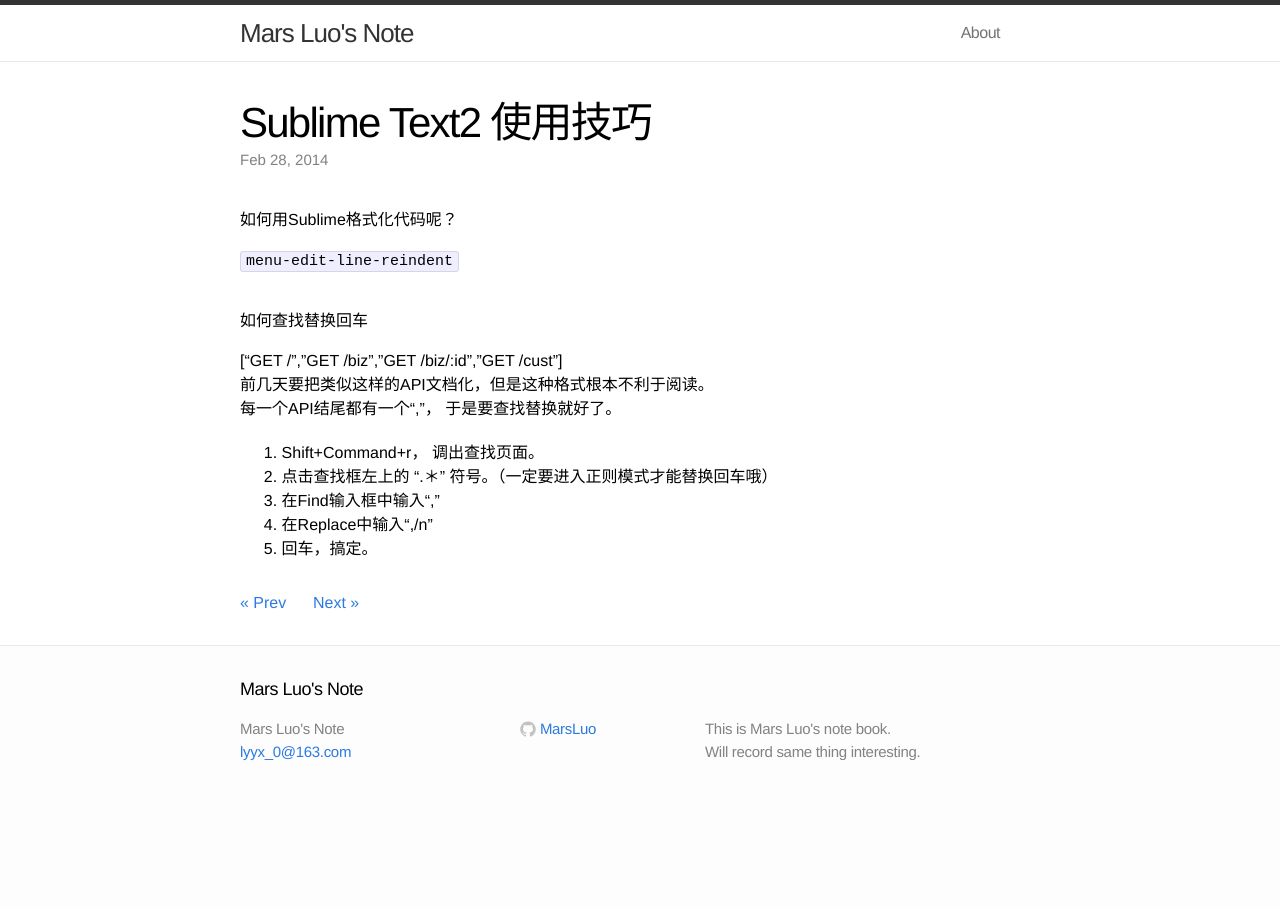
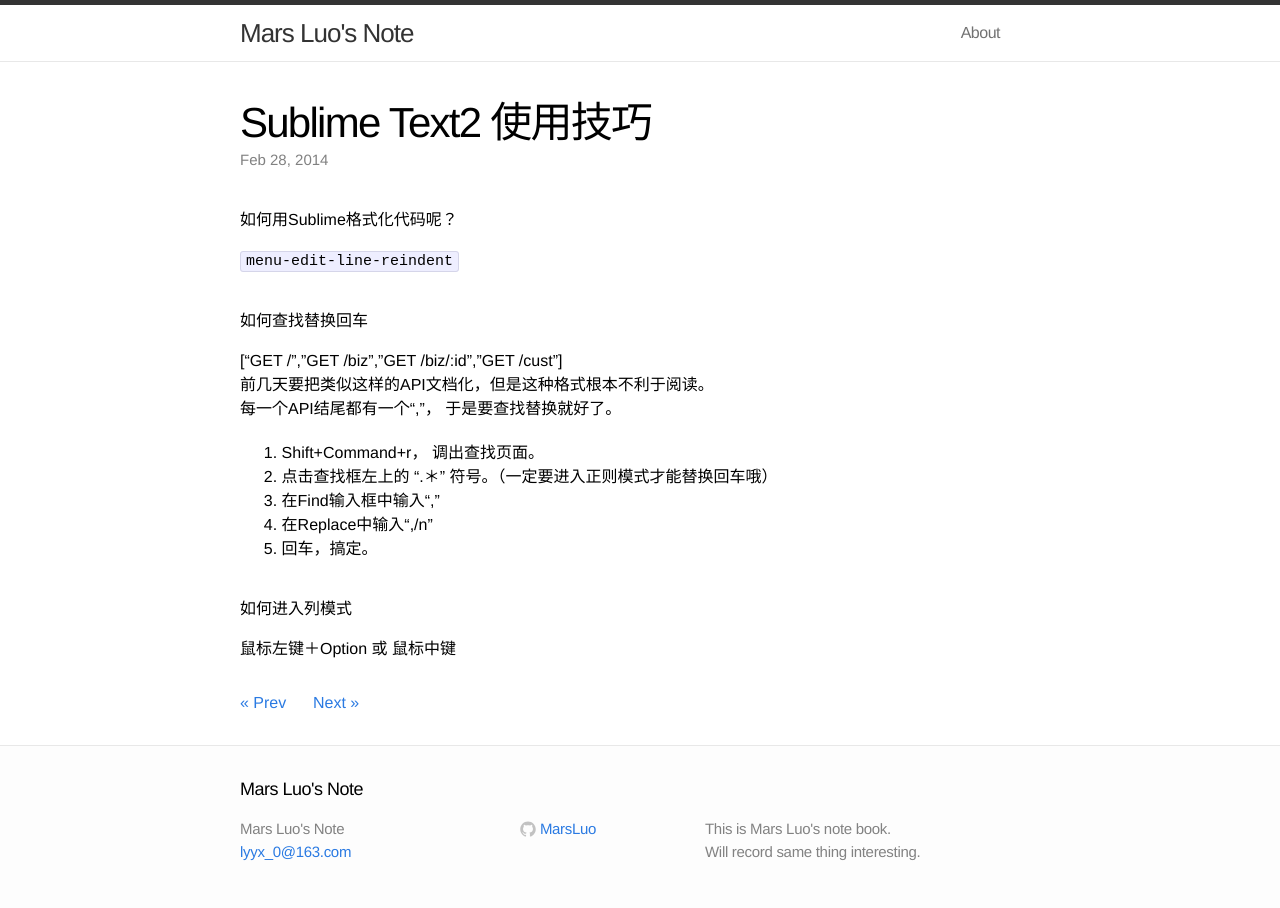
Before and after one commit to MarsLuo/marsluo.github.com, a Jekyll site: the page built from _posts/2014-02-28-Sublime-Text2-tips.md, in a window 1280 px wide. Built offline with Jekyll 4.4.1, drawn with Linux system fonts in a browser that asks for light colours; comment, search, counter and statistics services are not loaded.

Commit message:
update post

```diff
--- a/_posts/2014-02-28-Sublime-Text2-tips.md
+++ b/_posts/2014-02-28-Sublime-Text2-tips.md
@@ -23,3 +23,6 @@
 3. 在Find输入框中输入“,”
 4. 在Replace中输入“,/n”
 5. 回车，搞定。
+
+#####如何进入列模式
+鼠标左键＋Option 或 鼠标中键
```
